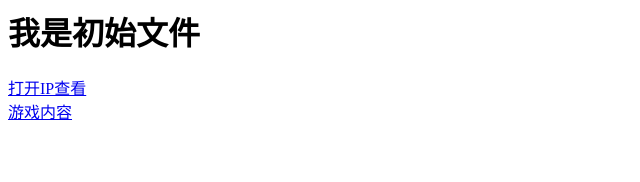
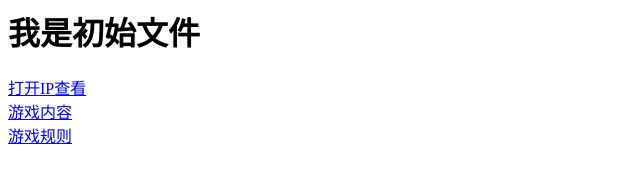
Before and after one commit to zhenghao1113/minecraftip, a plain HTML site: page index.html in a window 1280 px wide. Shown: the whole page, without its empty margins (0-640 px from the left). Drawn offline with Linux system fonts and the light colour scheme.

Commit message:
Update index.html

```diff
--- a/index.html
+++ b/index.html
@@ -2,4 +2,5 @@
     <h1>我是初始文件</h1>
     <a href="https://zhenghao1113.github.io/minecraftip/minecraftip.html/">打开IP查看</a><br>
     <a href="https://zhenghao1113.github.io/minecraftip/01.html/">游戏内容</a><br>
+    <a href="https://zhenghao1113.github.io/minecraftip/02.html/">游戏规则</a><br>
 </html>
```
